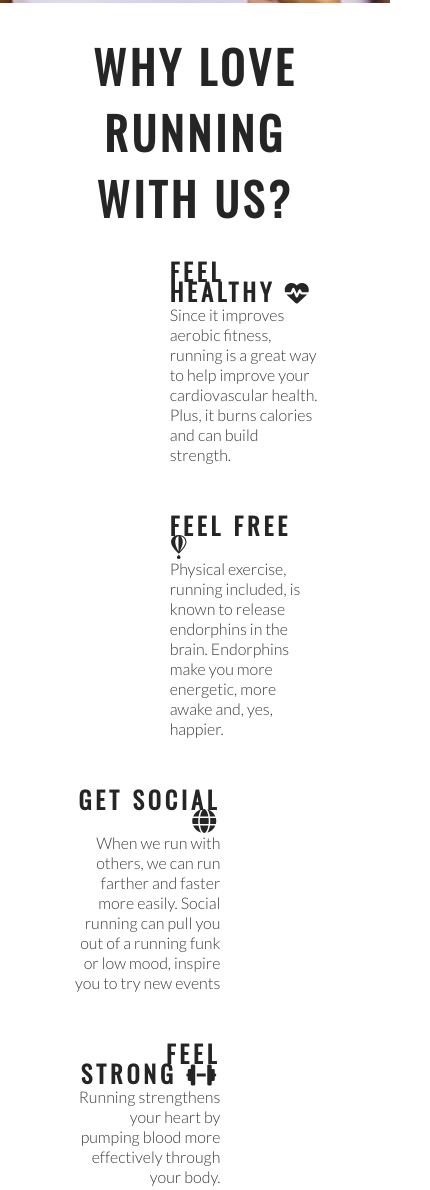
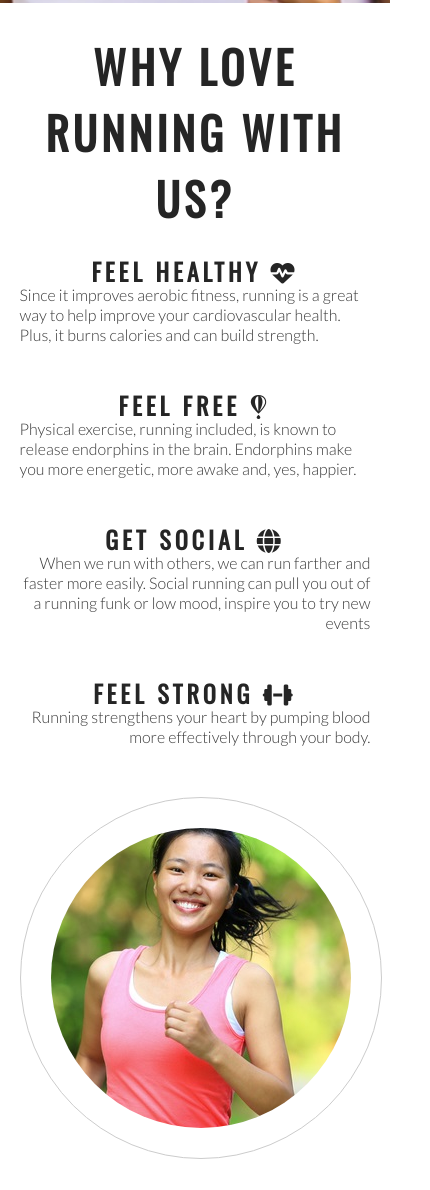
Before and after one commit to Jimmyjamjam13/love-running, a plain HTML site: page index.html in a window 390 px wide. Shown: the part 717-1907 px from the top of the page, 430 px wide, since content can reach past the window. Drawn offline with nearby package versions, Linux system fonts and the light colour scheme.

Commit message:
add styles for club ethos section on moblie screens

```diff
--- a/assets/css/style.css
+++ b/assets/css/style.css
@@ -288,4 +288,29 @@ foote {
         margin-bottom: 20px;
         line-height: 25px;
     }
+
+
+     #cover-text {
+         left: 0;
+     }
+
+     #club-ethos {
+         width: 90%;
+         height: 1200px;
+         margin: 0 auto;
+     }
+
+     .left-about-heading, .right-about-heading {
+         width: inherit;
+     }
+
+     .left-about-heading h2, .right-about-heading h2 {
+         width: 100%;
+         text-align:center;
+     }
+
+     .left-about-heading p, .right-about-heading p {
+         padding: o 20px;
+     }
+
 }
```
